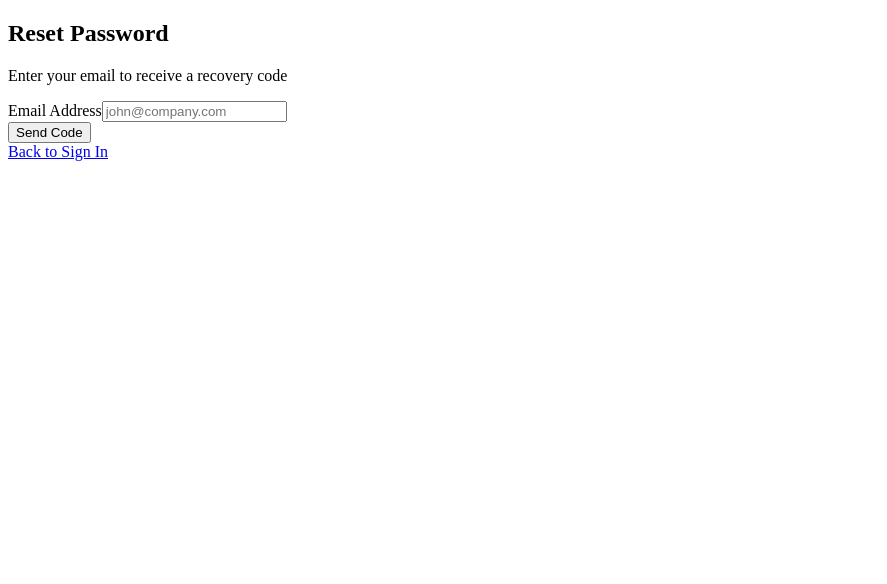
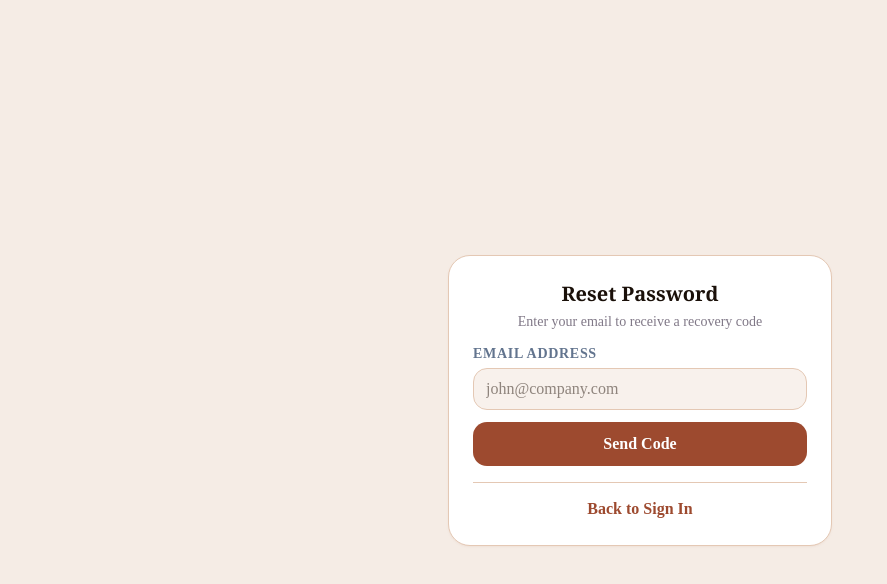
Before and after one commit to Jaymi-01/Scaffold, a Next.js app in the folder frontend/: page /forgot-password in a window 1280 px wide. Shown: the top 584 px of the page, without its empty margins (0-887 px from the left). Built offline with nearby package versions, Linux system fonts and the light colour scheme.

Commit message:
chore: add/update frontend/src/app/layout.tsx

```diff
--- /dev/null
+++ b/frontend/src/app/layout.tsx
@@ -0,0 +1,33 @@
+import type { Metadata } from "next";
+import { Geist, Geist_Mono } from "next/font/google";
+import "./globals.css";
+
+const geistSans = Geist({
+  variable: "--font-geist-sans",
+  subsets: ["latin"],
+});
+
+const geistMono = Geist_Mono({
+  variable: "--font-geist-mono",
+  subsets: ["latin"],
+});
+
+export const metadata: Metadata = {
+  title: "Scaffold - Hosted UI Component Documentation Hub",
+  description: "A collaborative hosted workspace for UI elements. Instant live preview, interactive playground, and automatic prop documentation.",
+};
+
+export default function RootLayout({
+  children,
+}: Readonly<{
+  children: React.ReactNode;
+}>) {
+  return (
+    <html
+      lang="en"
+      className={`${geistSans.variable} ${geistMono.variable} h-full antialiased`}
+    >
+      <body className="min-h-full flex flex-col">{children}</body>
+    </html>
+  );
+}
```
